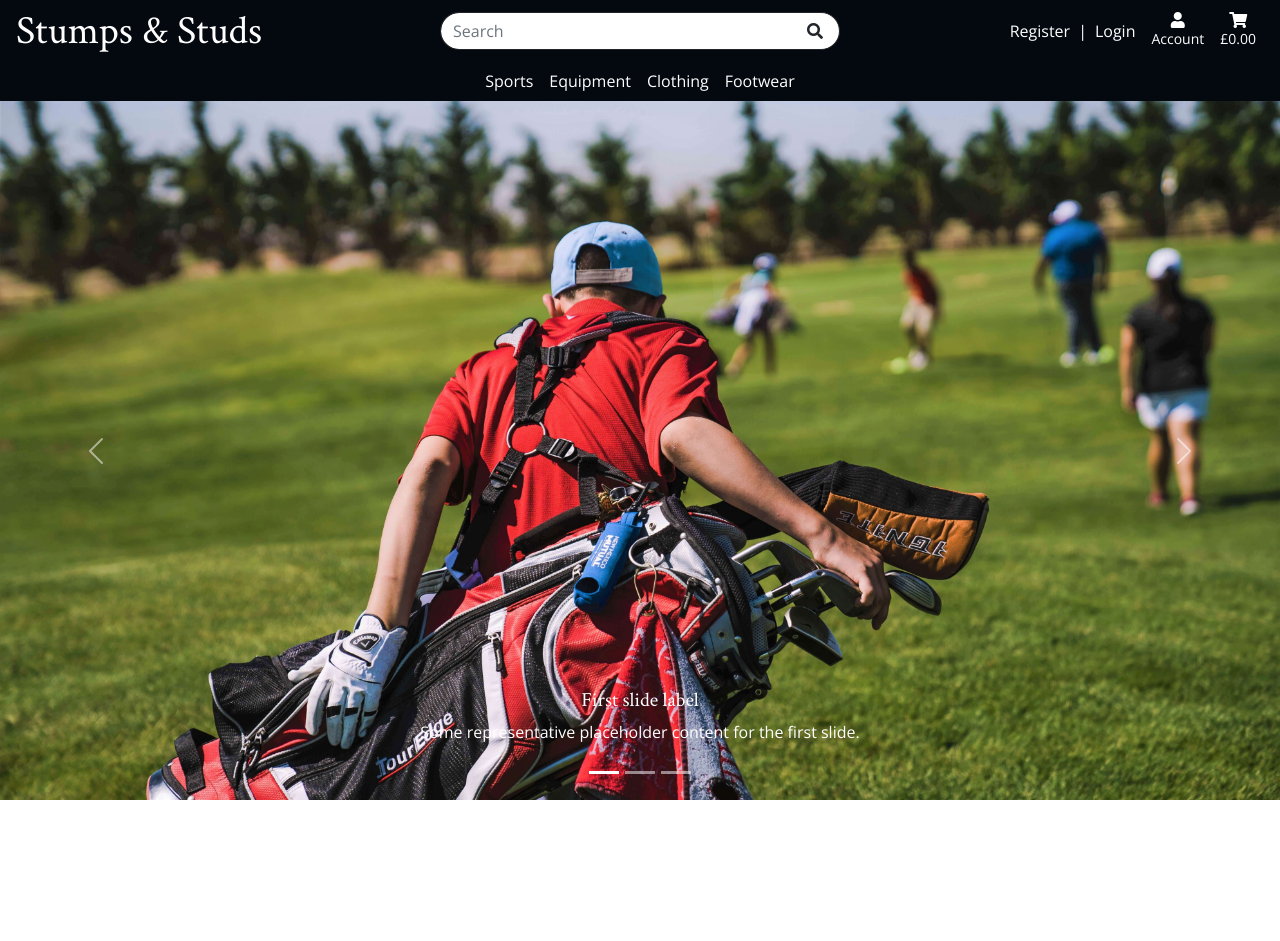
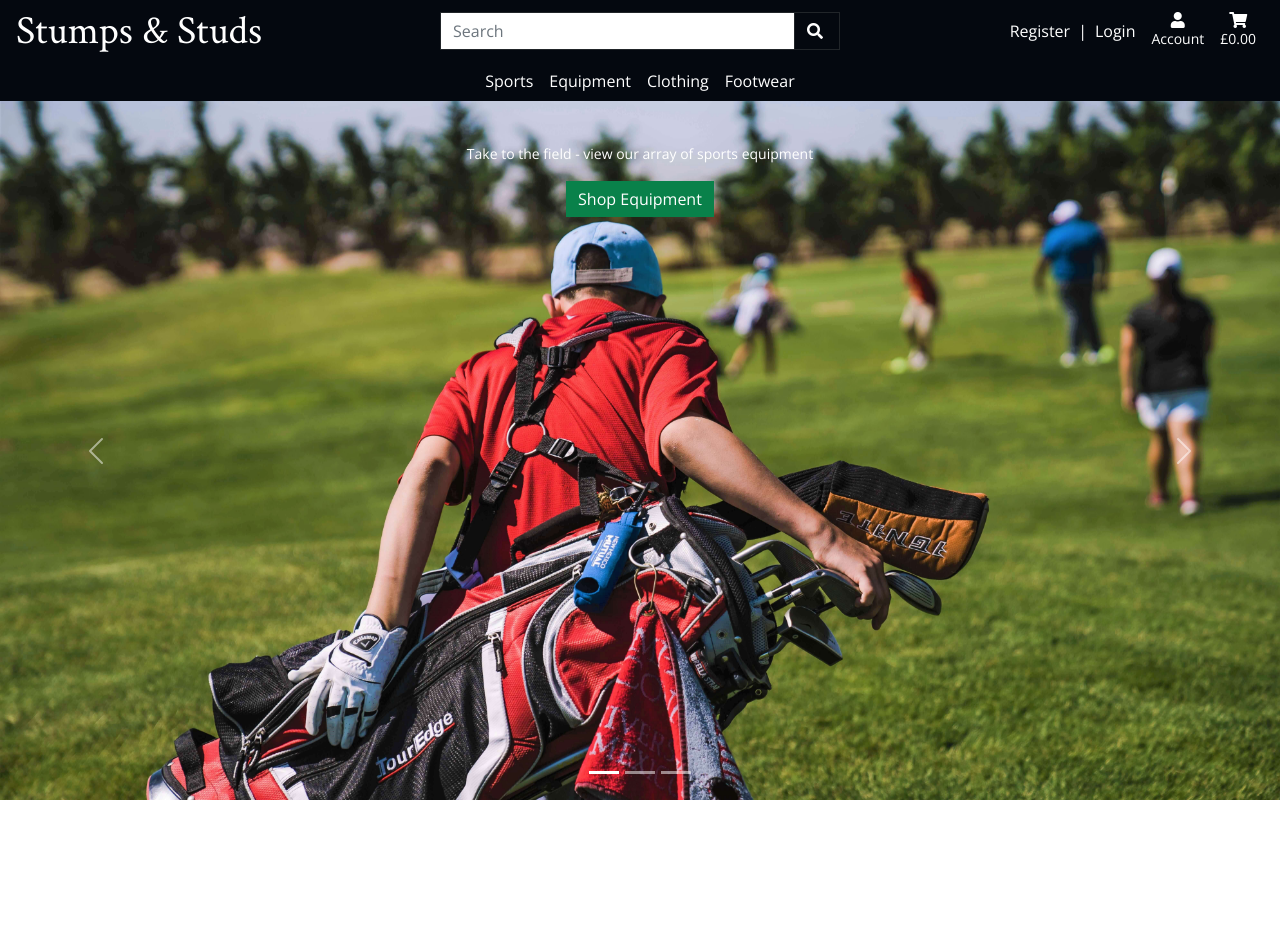
Before and after one commit to LukeGarnham/Stumps-and-Studs-MS4, a Django app: page / in a window 1280 px wide. Shown: the top 941 px of the page. Run offline with Django 3.2, Linux system fonts and the light colour scheme; some libraries are stand-ins or nearby versions.

Commit message:
Add styles to index.html carousel including buttons.  Adjust CSS styles and Bootstrap rules so that nav-search has no border-radius.

```diff
--- a/home/templates/home/index.html
+++ b/home/templates/home/index.html
@@ -13,23 +13,29 @@
             <div class="carousel-inner">
                 <div class="carousel-item active">
                     <img src="/media/golfer.jpg" class="d-block w-100 img-fluid" alt="Golfer with equipment">
-                    <div class="carousel-caption d-none d-md-block">
-                        <h5>First slide label</h5>
-                        <p>Some representative placeholder content for the first slide.</p>
+                    <div class="carousel-caption d-block">
+                        <small>Take to the field - view our array of sports equipment</small>
+                        <div>
+                            <a href="" class="btn btn-green mt-3">Shop Equipment</a>
+                        </div>
                     </div>
                 </div>
                 <div class="carousel-item">
                     <img src="/media/clothing.jpg" class="d-block w-100 img-fluid" alt="Women wearing sports clothing">
-                    <div class="carousel-caption d-none d-md-block">
-                        <h5>Second slide label</h5>
-                        <p>Some representative placeholder content for the second slide.</p>
+                    <div class="carousel-caption d-block">
+                        <small>Get kitted out in the latest activewear!</small>
+                        <div>
+                            <a href="" class="btn btn-green mt-3">Clothing</a>
+                        </div>
                     </div>
                 </div>
                 <div class="carousel-item">
                     <img src="/media/running-shoes.jpg" class="d-block w-100 img-fluid" alt="Multiple joggers wearing running shoes.">
-                    <div class="carousel-caption d-none d-md-block">
-                        <h5>Third slide label</h5>
-                        <p>Some representative placeholder content for the third slide.</p>
+                    <div class="carousel-caption d-block">
+                        <small>Leap into action with the latest footwear!</small>
+                        <div>
+                            <a href="" class="btn btn-green mt-3">Footwear</a>
+                        </div>
                     </div>
                 </div>
             </div>
--- a/static/css/base.css
+++ b/static/css/base.css
@@ -18,6 +18,19 @@ h1,h2,h3,h4,h5,h6 {
 
 .btn, .btn:focus {
     box-shadow: none;
+    border-radius: 0;
+    border: none;
+    color: #fff;
+}
+
+.btn-green {
+    background-color: #09814a;
+}
+
+.btn-green:hover {
+    background-color: #04080F;
+    font-weight: bold;
+    color: #B388EB;
 }
 
 a {
@@ -25,14 +38,12 @@ a {
     color: #fff;
 }
 
-.purple-hover:hover,a:hover, #search-button[aria-expanded="true"], #search-button:hover {
+.purple-hover:hover,
+a:hover,
+#search-button[aria-expanded="true"],
+#search-button:hover {
     color: #B388EB;
     font-weight: bold;
-}
-
-#search-button {
-    color: #fff;
-    border: none;
 }
 
 /*----------------------------------------------------------------------------------------------------------Navbar*/
@@ -76,6 +87,10 @@ header {
     object-fit: cover;
 }
 
+.carousel-caption {
+    top: 1.25rem;
+}
+
 /*----------------------------------------------------------------------------------------------------------Media Queries*/
 
 /* Apply to screen sizes up to 768px width */
--- a/templates/includes/header.html
+++ b/templates/includes/header.html
@@ -52,9 +52,9 @@
     <div id="nav-search" class="collapse d-md-block col-10 offset-1 col-md-4 offset-md-0 order-md-2 my-auto py-1 py-md-0">
         <form class="d-flex" method="GET" action="">
             <div class="input-group">
-                <input class="form-control border border-dark border-end-0 rounded-0 rounded-end rounded-pill" type="search" name="q" placeholder="Search" aria-label="Search">
+                <input class="form-control border border-dark rounded-0" type="search" name="q" placeholder="Search" aria-label="Search">
                 <div class="input-group-append">
-                    <button class="btn border border-dark border-start-0 rounded-0 rounded-start rounded-pill pe-3 bg-white purple-hover" type="submit">
+                    <button class="btn border border-dark pe-3 rounded-0 purple-hover" type="submit">
                         <i class="fas fa-search"></i>
                     </button>
                 </div>
```
